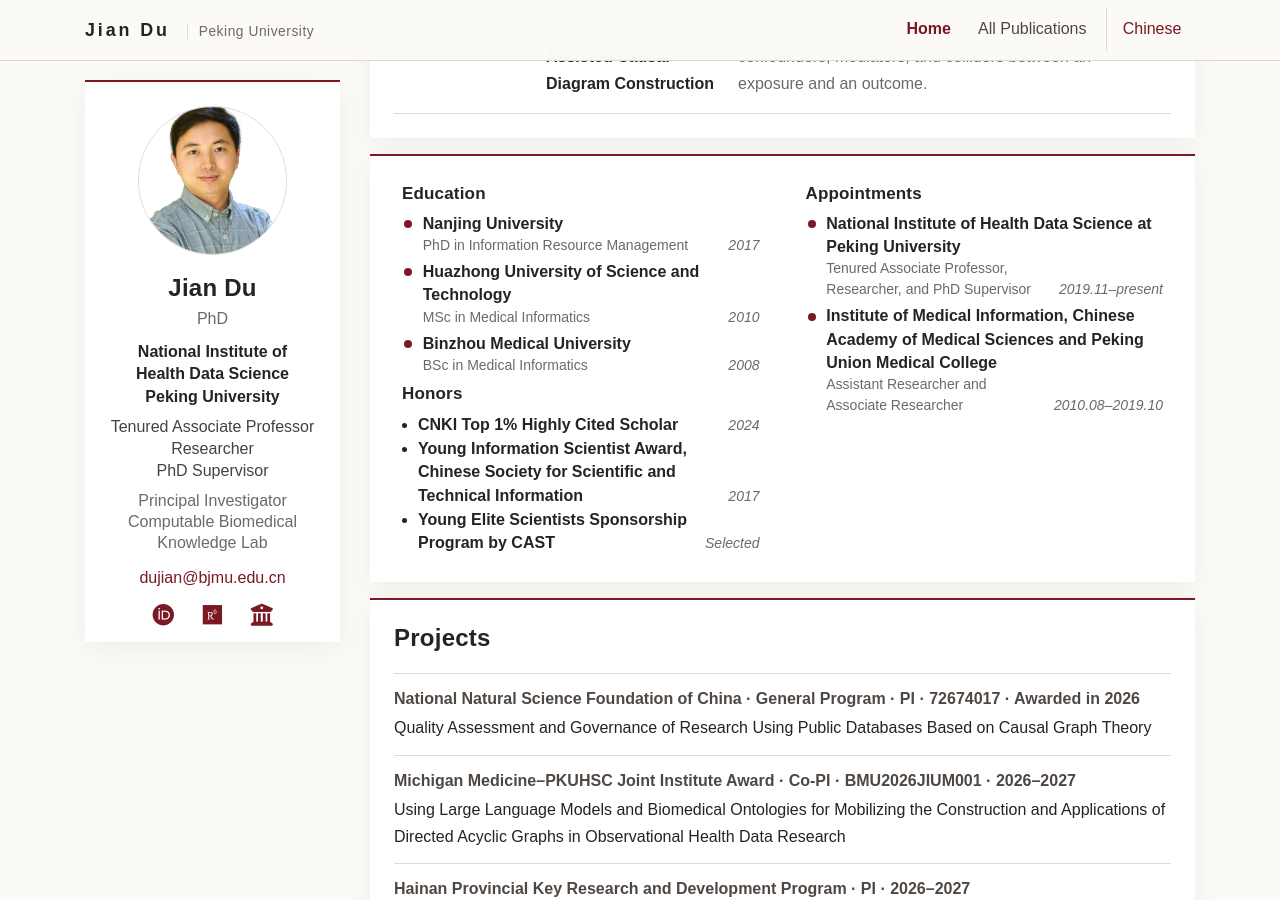
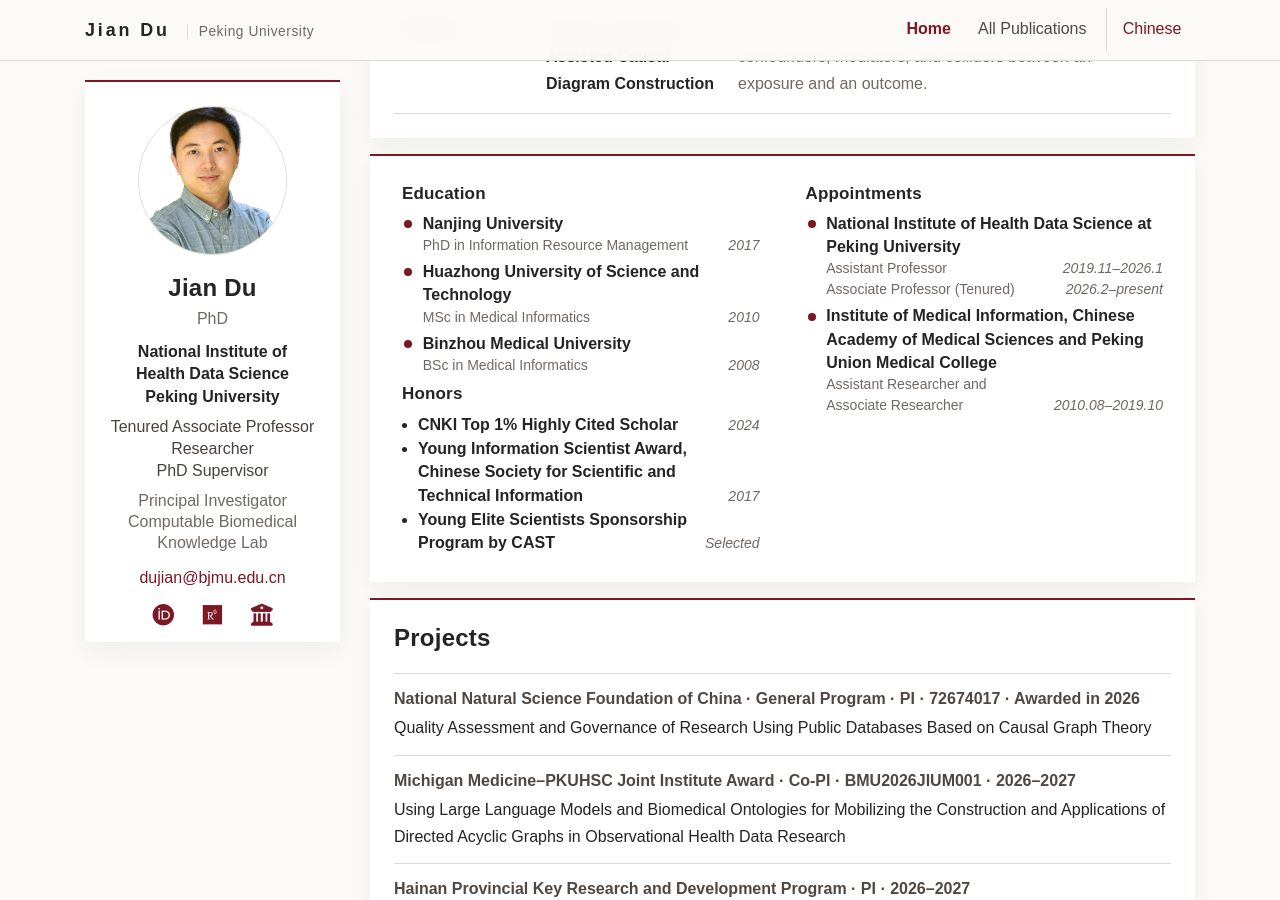
Before and after one commit to dujian-pku/dujian-pku.github.io, a Jekyll site: the page built from index.html, in a window 1280 px wide and 900 px high, scrolled down 1282 px. Built offline with Jekyll 4.4.1, drawn with Linux system fonts in a browser that asks for light colours; nearby versions of some CDN libraries; a style sheet for code colours, icons or effects is not loaded.

Commit message:
Correct appointment titles and dates

```diff
--- a/_data/profile_en.yml
+++ b/_data/profile_en.yml
@@ -47,8 +47,11 @@
 
 experience:
 - name: National Institute of Health Data Science at Peking University
-  position: Tenured Associate Professor, Researcher, and PhD Supervisor
-  date: 2019.11–present
+  positions:
+  - position: Assistant Professor
+    date: 2019.11–2026.1
+  - position: Associate Professor (Tenured)
+    date: 2026.2–present
 - name: Institute of Medical Information, Chinese Academy of Medical Sciences and Peking Union Medical College
   position: Assistant Researcher and Associate Researcher
   date: 2010.08–2019.10
--- a/_includes/widgets/experience_card.html
+++ b/_includes/widgets/experience_card.html
@@ -38,10 +38,19 @@
                                     <div class="media-body">
                                         <div class="experience-primary">{{ item.name }}</div>
                                         {% if item.dept %}<div class="experience-secondary">{{ item.dept }}</div>{% endif %}
+                                        {% if item.positions %}
+                                        {% for position in item.positions %}
+                                        <div class="experience-secondary d-flex">
+                                            <div>{{ position.position }}</div>
+                                            <div class="experience-date mt-auto ml-auto no-break"><em>{{ position.date }}</em></div>
+                                        </div>
+                                        {% endfor %}
+                                        {% else %}
                                         <div class="experience-secondary d-flex">
                                             <div>{{ item.position }}</div>
                                             <div class="experience-date mt-auto ml-auto no-break"><em>{{ item.date }}</em></div>
                                         </div>
+                                        {% endif %}
                                     </div>
                                 </li>
                                 {% endfor %}
```
